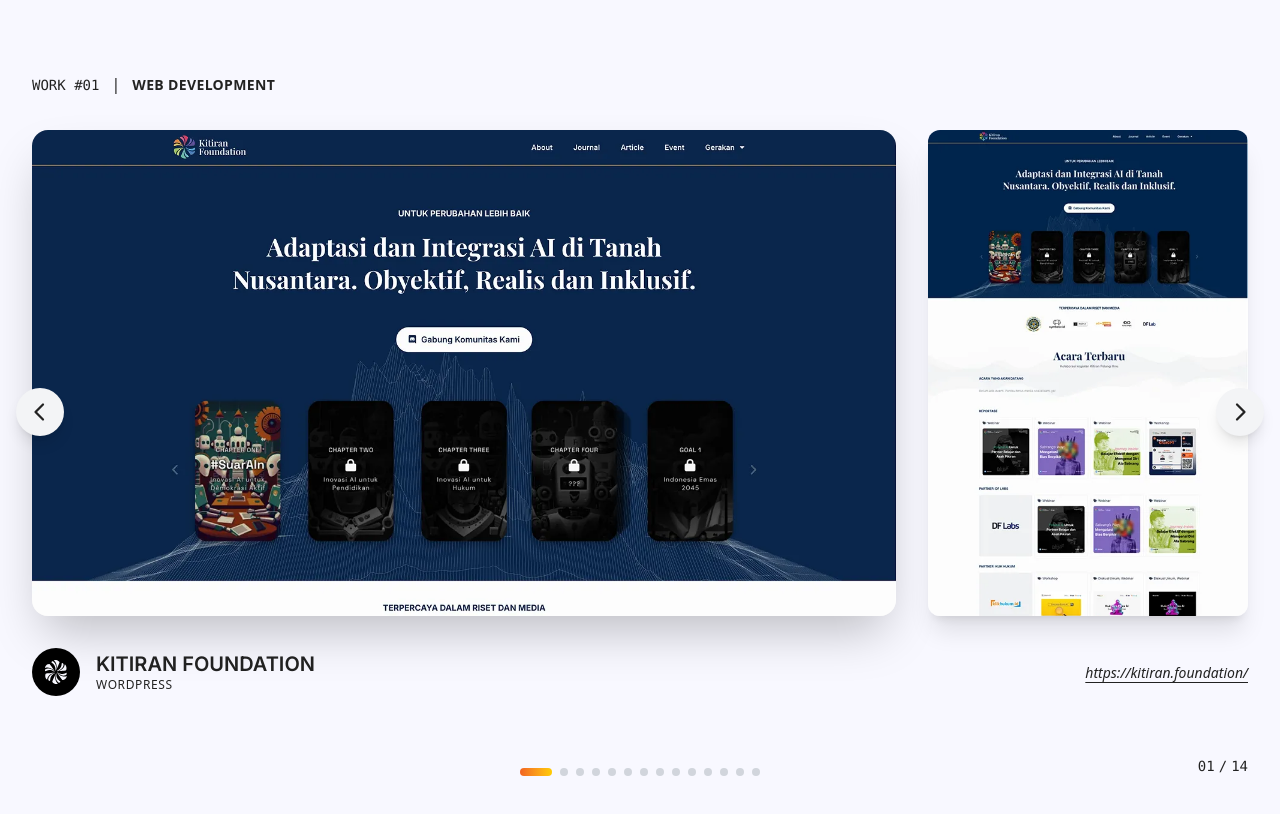
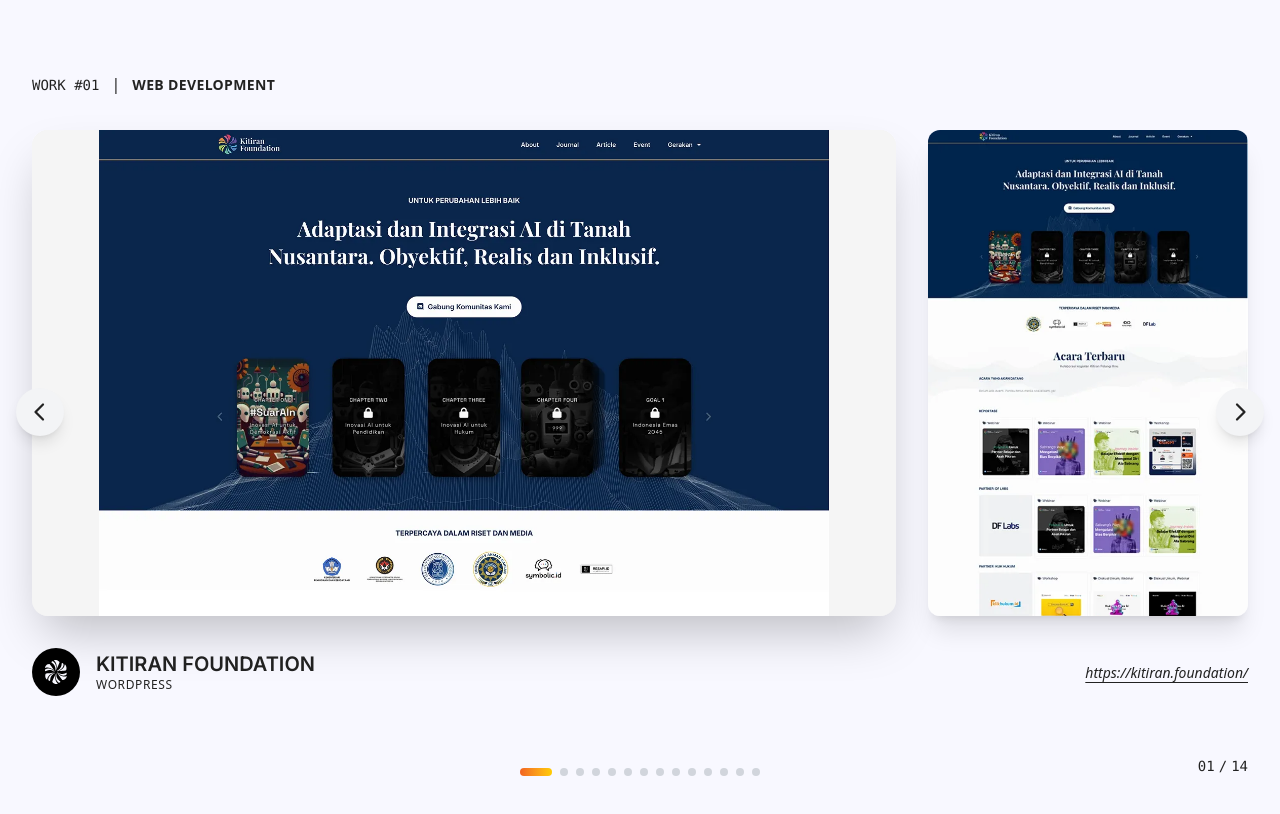
Before and after one commit to semilirbayu/exi-landingpage, a Next.js app: page / in a window 1280 px wide. Shown: the part 3540-4354 px from the top of the page. Built offline with nearby package versions, Linux system fonts and the light colour scheme.

Commit message:
Fix portfolio screenshot loading

```diff
--- a/components/sections/portfolio/PortfolioSlide.tsx
+++ b/components/sections/portfolio/PortfolioSlide.tsx
@@ -84,8 +84,9 @@
                             alt={`${project.title} - ${project.category} project screenshot`}
                             fill
                             sizes="(max-width: 1024px) 100vw, 60vw"
-                            className="object-cover object-top"
-                            priority={isActive}
+                            className="object-contain object-top bg-neutral-100"
+                            loading="eager"
+                            fetchPriority={isActive ? "high" : "auto"}
                         />
                     </motion.div>
 
```
